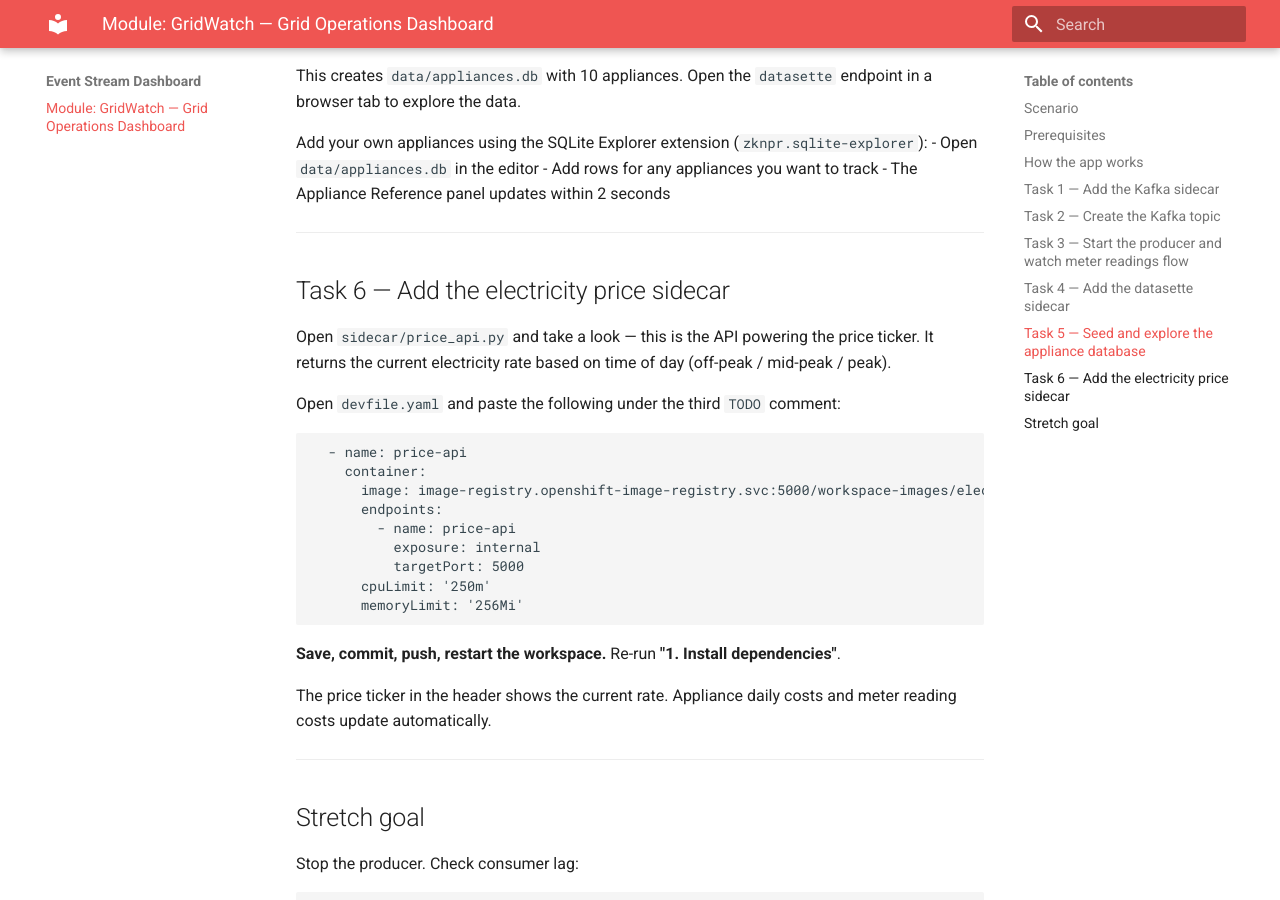
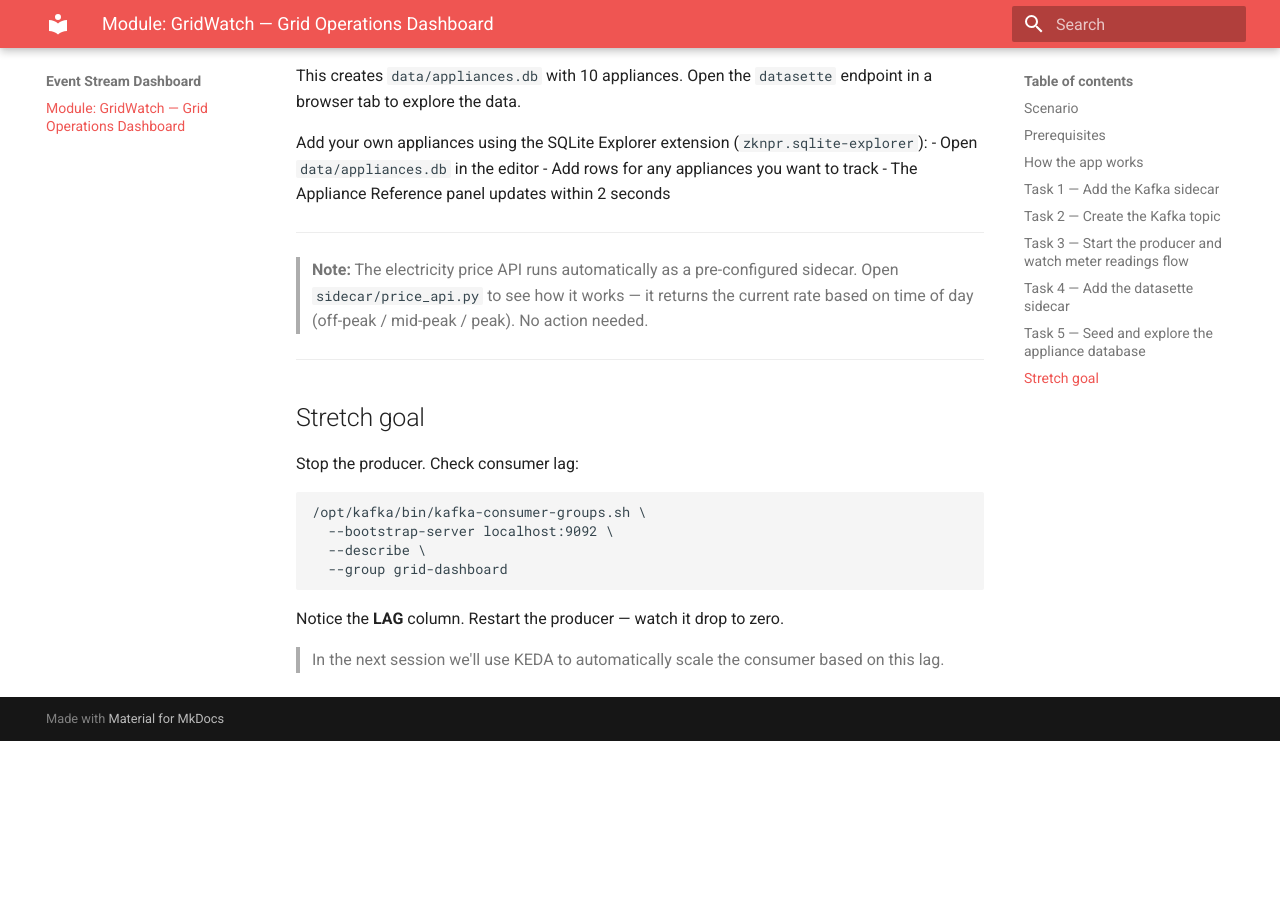
Before and after one commit to na-launch-workshop/workshop-python-event_stream_fastapi, an MkDocs documentation site: the page built from docs/index.md, in a window 1280 px wide and 900 px high, scrolled down 2914 px. Built offline with MkDocs 1.6.1 and Material for MkDocs 9.7.7, drawn with Linux system fonts in a browser that asks for light colours; after the commit the page ends 3655 px from its top, so only the background shows below that.

Commit message:
Pre-load price-api sidecar in starter devfile — runs automatically, no task needed

````diff
--- a/docs/index.md
+++ b/docs/index.md
@@ -131,27 +131,7 @@ Add your own appliances using the SQLite Explorer extension (`zknpr.sqlite-explo
 
 ---
 
-## Task 6 — Add the electricity price sidecar
-
-Open `sidecar/price_api.py` and take a look — this is the API powering the price ticker. It returns the current electricity rate based on time of day (off-peak / mid-peak / peak).
-
-Open `devfile.yaml` and paste the following under the third `TODO` comment:
-
-```yaml
-  - name: price-api
-    container:
-      image: image-registry.openshift-image-registry.svc:5000/workspace-images/electricity-price-api:latest
-      endpoints:
-        - name: price-api
-          exposure: internal
-          targetPort: 5000
-      cpuLimit: '250m'
-      memoryLimit: '256Mi'
-```
-
-**Save, commit, push, restart the workspace.** Re-run **"1. Install dependencies"**.
-
-The price ticker in the header shows the current rate. Appliance daily costs and meter reading costs update automatically.
+> **Note:** The electricity price API runs automatically as a pre-configured sidecar. Open `sidecar/price_api.py` to see how it works — it returns the current rate based on time of day (off-peak / mid-peak / peak). No action needed.
 
 ---
 
````
Also changed, not shown: devfile.yaml (+9 -4 lines).
